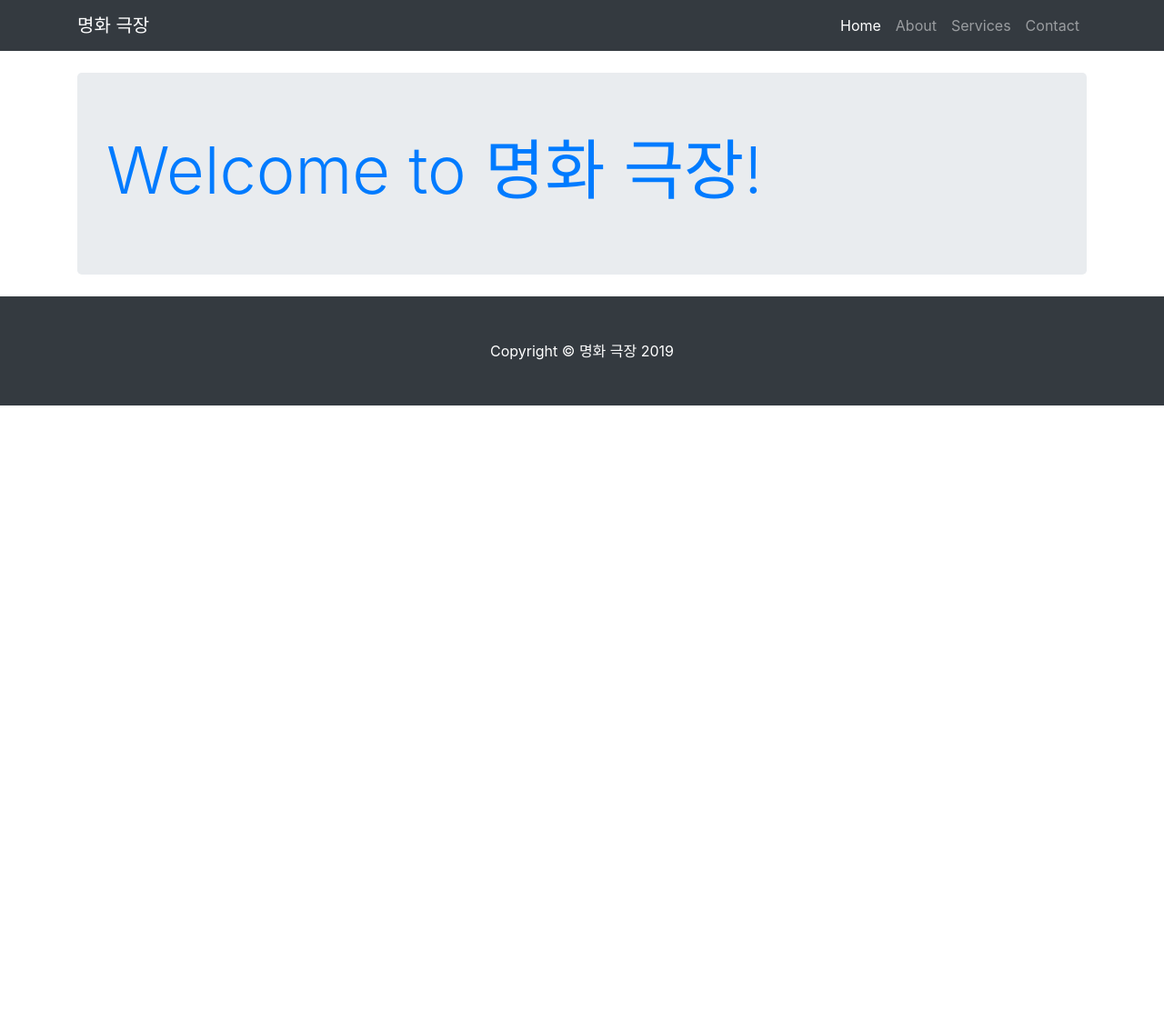
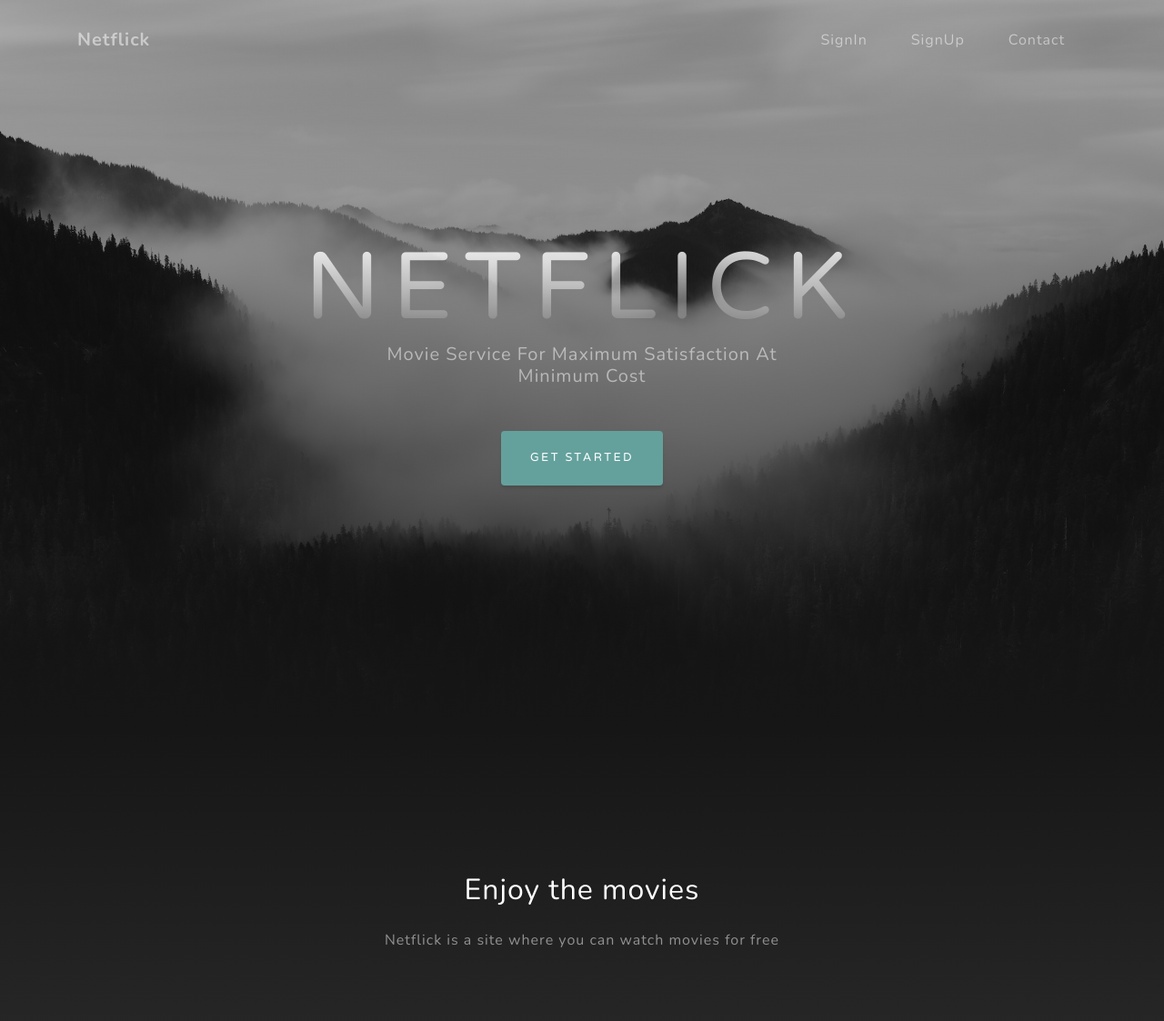
Before and after one commit to mytv100/Demo_project, a Django app: page /movie/ in a window 1280 px wide. Shown: the top 1123 px of the page at 91% size. Before the commit the page ends 446 px from the top, so only its background shows below. Run offline with Django 3.2, Linux system fonts and the light colour scheme; data that the repository does not hold is empty; some libraries are stand-ins or nearby versions.

Commit message:
update html & vies.py

```diff
--- a/movie/templates/movie/4col.html
+++ b/movie/templates/movie/4col.html
@@ -25,7 +25,7 @@
 <!-- Navigation -->
 <nav class="navbar fixed-top navbar-expand-lg navbar-dark bg-dark fixed-top">
     <div class="container">
-        <a class="navbar-brand" href="index.html">Start Bootstrap</a>
+        <a class="navbar-brand" href="index2.html">Start Bootstrap</a>
         <button class="navbar-toggler navbar-toggler-right" type="button" data-toggle="collapse"
                 data-target="#navbarResponsive" aria-controls="navbarResponsive" aria-expanded="false"
                 aria-label="Toggle navigation">
@@ -94,7 +94,7 @@
 
     <ol class="breadcrumb">
         <li class="breadcrumb-item">
-            <a href="index.html">Home</a>
+            <a href="index2.html">Home</a>
         </li>
         <li class="breadcrumb-item active">Portfolio 4</li>
     </ol>
--- a/movie/templates/movie/index.html
+++ b/movie/templates/movie/index.html
@@ -9,104 +9,97 @@
     <meta name="description" content="">
     <meta name="author" content="">
 
-    <title>명화 극장</title>
+    <title>Netflick</title>
 
     <!-- Bootstrap core CSS -->
     <link href='{% static "movie/vendor/bootstrap/css/bootstrap.min.css" %}' rel="stylesheet">
 
+    <!-- Custom fonts for this template -->
+    <link href='{% static "movie/vendor/fontawesome-free/css/all.min.css" %}' rel="stylesheet">
+    <link href="https://fonts.googleapis.com/css?family=Varela+Round" rel="stylesheet">
+    <link href="https://fonts.googleapis.com/css?family=Nunito:200,200i,300,300i,400,400i,600,600i,700,700i,800,800i,900,900i"
+          rel="stylesheet">
+
+
     <!-- Custom styles for this template -->
-    <link href='{% static "movie/css/shop-homepage.css" %}' rel="stylesheet">
-
-    <script src='{% static "movie/vendor/jquery/jquery.min.js" %}'></script>
-    <script src='{% static "movie/vendor/bootstrap/js/bootstrap.min.js" %}'></script>
+    <link href='{% static "movie/css/grayscale.min.css" %}' rel="stylesheet">
 
 </head>
 
-<body>
+<body id="page-top">
 
 <!-- Navigation -->
-<nav class="navbar navbar-expand-lg navbar-dark bg-dark fixed-top">
+<nav class="navbar navbar-expand-lg navbar-light fixed-top" id="mainNav">
     <div class="container">
-        <a class="navbar-brand" href="{% url 'movie:index' %}">명화 극장</a>
-        <button class="navbar-toggler" type="button" data-toggle="collapse" data-target="#navbarResponsive"
-                aria-controls="navbarResponsive" aria-expanded="false" aria-label="Toggle navigation">
-            <span class="navbar-toggler-icon"></span>
+        <a class="navbar-brand js-scroll-trigger" href="#page-top">Netflick</a>
+        <button class="navbar-toggler navbar-toggler-right" type="button" data-toggle="collapse"
+                data-target="#navbarResponsive" aria-controls="navbarResponsive" aria-expanded="false"
+                aria-label="Toggle navigation">
+            Menu
+            <i class="fas fa-bars"></i>
         </button>
         <div class="collapse navbar-collapse" id="navbarResponsive">
             <ul class="navbar-nav ml-auto">
-                <li class="nav-item active">
-                    <a class="nav-link" href="{% url 'movie:index' %}">Home
-                        <span class="sr-only">(current)</span>
-                    </a>
+                <li class="nav-item">
+                    <a class="nav-link js-scroll-trigger" href="{% url 'movie:login' %}">SignIn</a>
                 </li>
                 <li class="nav-item">
-                    <a class="nav-link" href="{% url 'movie:index' %}">About</a>
+                    <a class="nav-link js-scroll-trigger" href="{% url 'movie:register' %}">SignUp</a>
                 </li>
                 <li class="nav-item">
-                    <a class="nav-link" href="{% url 'movie:index' %}">Services</a>
-                </li>
-                <li class="nav-item">
-                    <a class="nav-link" href="{% url 'movie:index' %}">Contact</a>
+                    <a class="nav-link js-scroll-trigger" href="{% url 'movie:index' %}">Contact</a>
                 </li>
             </ul>
         </div>
     </div>
 </nav>
 
-<!-- Page Content -->
-<div class="container">
+<!-- Header -->
+<header class="masthead">
+    <div class="container d-flex h-100 align-items-center">
+        <div class="mx-auto text-center">
+            <h1 class="mx-auto my-0 text-uppercase">Netflick</h1>
+            <h2 class="text-white-50 mx-auto mt-2 mb-5">Movie Service For Maximum Satisfaction At Minimum Cost</h2>
+            <a href="{% url 'movie:login' %}" class="btn btn-primary js-scroll-trigger">
+                Get Started
+            </a>
+        </div>
+    </div>
+</header>
 
-    <!-- Jumbotron Header -->
+<!-- About Section -->
+<section id="about" class="about-section text-center">
+    <div class="container">
+        <div class="row">
+            <div class="col-lg-8 mx-auto">
+                <h2 class="text-white mb-4">Enjoy the movies</h2>
+                <p class="text-white-50">Netflick is a site where you can watch movies for free</p>
+            </div>
+        </div>
 
-    <a href="{% url 'movie:main' %}">
-        <header class="jumbotron my-4">
-            <h1 class="display-3">Welcome to 명화 극장!</h1>
-            {#        <img class="card-img-top" src="http://placehold.it/500x325" alt="">#}
-        </header>
-    </a>
-    <!--<a href="#" class="btn btn-primary btn-lg">Call to action!</a>-->
-    <!-- Page Features -->
-    <div class="row text-center">
-        {% for movie in movies %}
-            <div class="col-lg-3 col-md-6 mb-4">
-                <div class="card h-100">
-                    <img style="width:100%; height:300px" class="card-img-top img-fluid"
-                         src="{% static "" %}movie/image/{{ movie.title }}/{{ movie.title }}_1.jpg"
-                         onerror='this.src="{% static "" %}movie/image/{{ movie.title }}/{{ movie.title }}_2.jpg"'
-                         alt="">
-                    {# <img class="card-img-top" src="http://placehold.it/500x325" alt="">#}
-                    <div class="card-body">
-                        <div style="display: table; height: 40%; width: 100%; ">
-                            <h5 class="card-title" style="display:table-cell;
-                            vertical-align: middle; width:100%">{{ movie.title }}</h5>
-                        </div>
-                        <hr/>
-                        <p class="card-text" style="height: 60%">{{ movie.description }}</p>
-                    </div>
-                    <div class="card-footer">
-                        <a href="{% url 'movie:detail' movie.id customer.id %}" class="btn btn-primary">자세히 보기</a>
-                    </div>
-                </div>
-            </div>
-        {% endfor %}
+        <img src='{% static "movie/image/noimage.jpg" %}' class="img-fluid" alt="">
+    </div>
+</section>
 
-    </div>
-    <!-- /.row -->
-
-</div>
-<!-- /.container -->
 
 <!-- Footer -->
-<footer class="py-5 bg-dark">
+<footer class="bg-black small text-center text-white-50">
     <div class="container">
-        <p class="m-0 text-center text-white">Copyright &copy; 명화 극장 2019</p>
+        Copyright &copy; Your Website 2019
     </div>
-    <!-- /.container -->
 </footer>
 
 <!-- Bootstrap core JavaScript -->
 <link href='{% static "movie/vendor/jquery/jquery.min.js" %}' rel="stylesheet">
 <link href='{% static "movie/vendor/bootstrap/js/bootstrap.bundle.min.js" %}' rel="stylesheet">
+<!-- Plugin JavaScript -->
+
+<link href='{% static "movie/vendor/jquery-easing/jquery.easing.min.js" %}' rel="stylesheet">
+<link href='{% static "movie/js/grayscale.min.js" %}' rel="stylesheet">
+
+
+<!-- Custom scripts for this template -->
+<script src=""></script>
 
 </body>
 
--- a/movie/templates/movie/item.html
+++ b/movie/templates/movie/item.html
@@ -26,7 +26,7 @@
 <!-- Navigation -->
 <nav class="navbar fixed-top navbar-expand-lg navbar-dark bg-dark fixed-top">
     <div class="container">
-        <a class="navbar-brand" href="index.html">Start Bootstrap</a>
+        <a class="navbar-brand" href="index2.html">Start Bootstrap</a>
         <button class="navbar-toggler navbar-toggler-right" type="button" data-toggle="collapse"
                 data-target="#navbarResponsive" aria-controls="navbarResponsive" aria-expanded="false"
                 aria-label="Toggle navigation">
@@ -95,7 +95,7 @@
 
     <ol class="breadcrumb">
         <li class="breadcrumb-item">
-            <a href="index.html">Home</a>
+            <a href="index2.html">Home</a>
         </li>
         <li class="breadcrumb-item active">Portfolio Item</li>
     </ol>
--- a/movie/views.py
+++ b/movie/views.py
@@ -98,7 +98,7 @@ def forgot_password(request):
 
 def index(request):
     movies = NewMovie.objects.order_by('-rate').order_by('-votes')[:4]
-    context = {'movies': movies, 'customer': request.user}
+    context = {'movies': movies}
     return render(request, 'movie/index.html', context)
 
 
@@ -169,7 +169,7 @@ def detail(request, movie_id, customer_id):
         m = NewMovie.objects.get(id=j['movie_id'])
         movie_list.append(m)
 
-    return render(request, "movie/detail.html", {'genres':genre_list,'movie': movie, 'recommended_movie': movie_list})
+    return render(request, "movie/detail.html", {'genres':genre_list,'movie': movie, 'recommended_movie': movie_list, 'customer': request.user})
 
 
 def column(request):
```
Also changed, not shown: movie/templates/movie/detail.html (+17 -16 lines), movie/templates/movie/index2.html (added, +245 -0 lines), movie/templates/movie/main.html (+10 -12 lines), movie/templates/movie/sidebar.html (+9 -9 lines).
